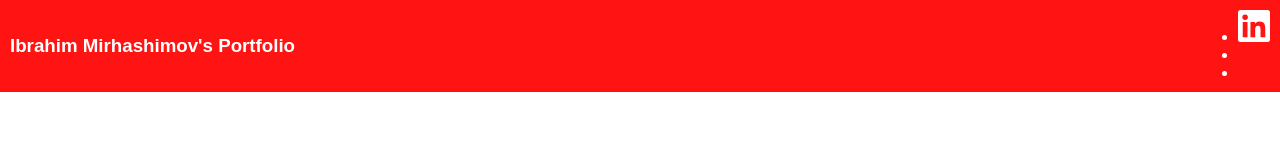
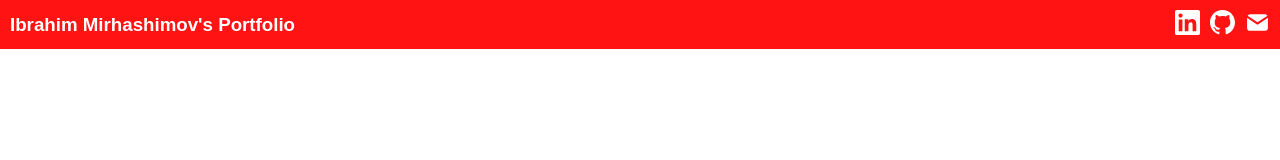
Before and after one commit to M-Iintel/ADA-SITE-Project3, a plain HTML site: page index.html in a window 1280 px wide. Drawn offline with Linux system fonts and the light colour scheme.

Commit message:
Header Part, partially ready

```diff
--- a/index.html
+++ b/index.html
@@ -13,23 +13,27 @@
       <ul id="social-icons">
         <li>
           <a
+          id="headerTopIcons"
             href="https://www.linkedin.com/in/ibrahim-mirhashimov-726733387 "
             target="self"
-            aria-label="LinkedIn Profile">
-            <img src="./Images/cib--linkedin.svg" alt="LinkedIn">
-
+            aria-label="LinkedIn Profile"
+          >
+            <img src="./Images/cib--linkedin.svg" alt="LinkedIn" />
           </a>
         </li>
 
         <li>
-          <a href="YOUR_GITHUB_URL" target="_blank" aria-label="GitHub Profile">
-
+          <a id="headerTopIcons"
+          href="https://github.com/M-Iintel" target="_self" aria-label="GitHub Profile">
+            <img src="./Images/bytesize--github.svg" alt="GitHub" />
           </a>
         </li>
 
         <li>
-          <a href="mailto:YOUR_EMAIL@example.com" aria-label="Send an Email">
-
+          <a
+          id="headerTopIcons"
+           href="mailto:ibrahimmirhashimov@gmail.com" aria-label="Send an Email">
+          <img src="./Images/tabler--mail-filled.svg" alt="Gmail" />
           </a>
         </li>
       </ul>
--- a/style.css
+++ b/style.css
@@ -12,3 +12,21 @@
     background-color: #ff1313;
     color: #fff;
 }
+#social-icons {
+    display: flex;
+    gap: 10px;
+}
+#social-icons li {
+    list-style: none;
+}
+#social-icons li a {
+    text-decoration: none;
+    color: #fff;
+    width: auto;
+    height: auto;
+}
+#headerTopIcons img{
+    width: 25px;
+    height: 25px;
+    object-fit: cover;
+}
```
Also changed, not shown: Images/bytesize--github.svg (added), Images/tabler--mail-filled.svg (added).
